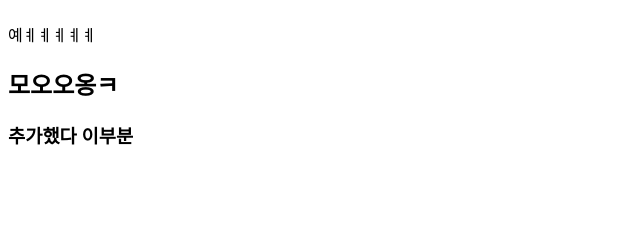
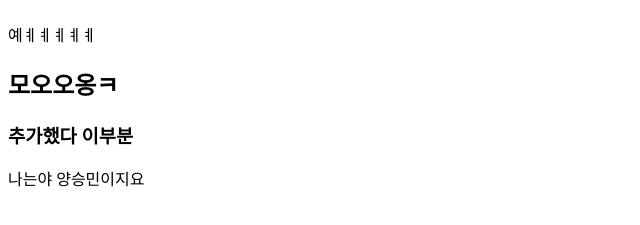
Before and after one commit to Seungmin5898/test-Project, a plain HTML site: page index.html in a window 1280 px wide. Shown: the part 67-292 px from the top of the page, without its empty margins (0-640 px from the left). Drawn offline with Linux system fonts and the light colour scheme.

Commit message:
seungmin first commit

```diff
--- a/index.html
+++ b/index.html
@@ -11,5 +11,6 @@
     <p>예ㅖㅖㅖㅖㅖ</p>
     <h2>모오오옹ㅋ</h2>
     <h3>추가했다 이부분 </h3>
+    <main> 나는야 양승민이지요 </main>
   </body>
 </html>
```
